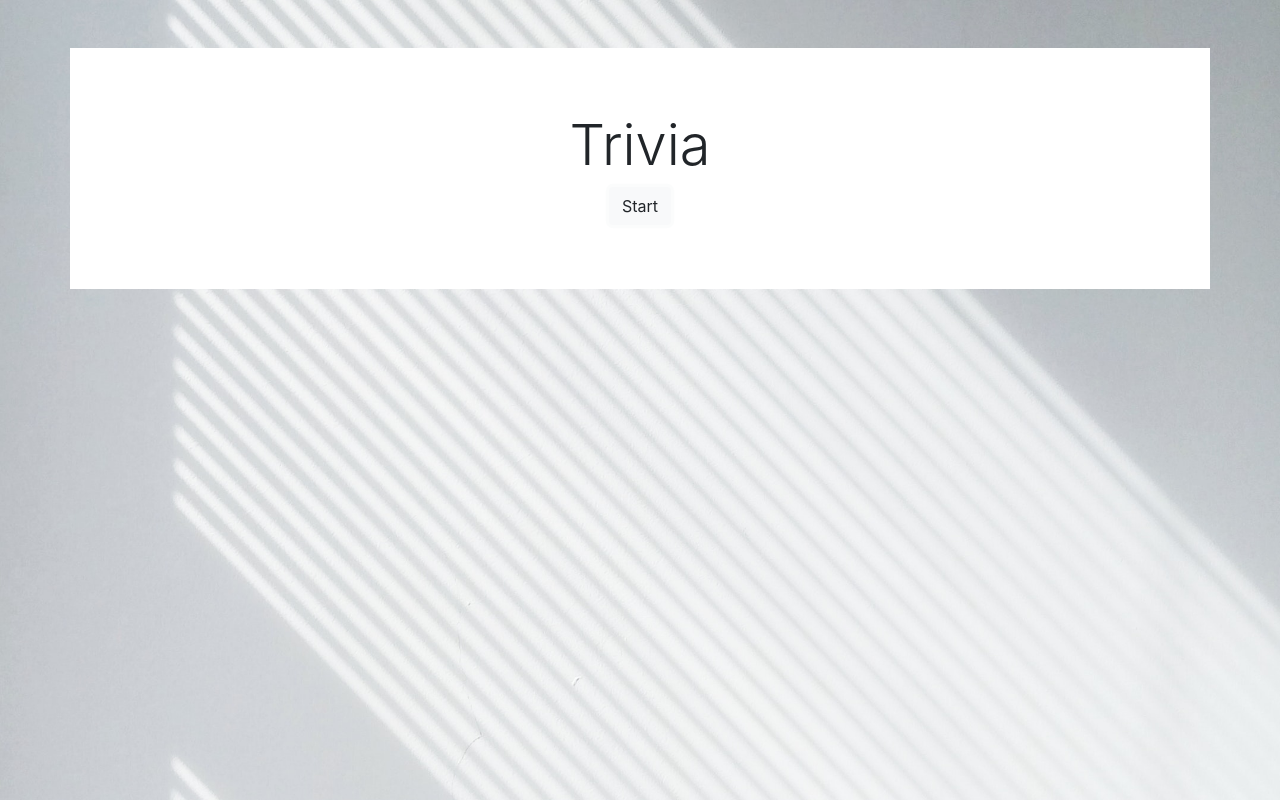
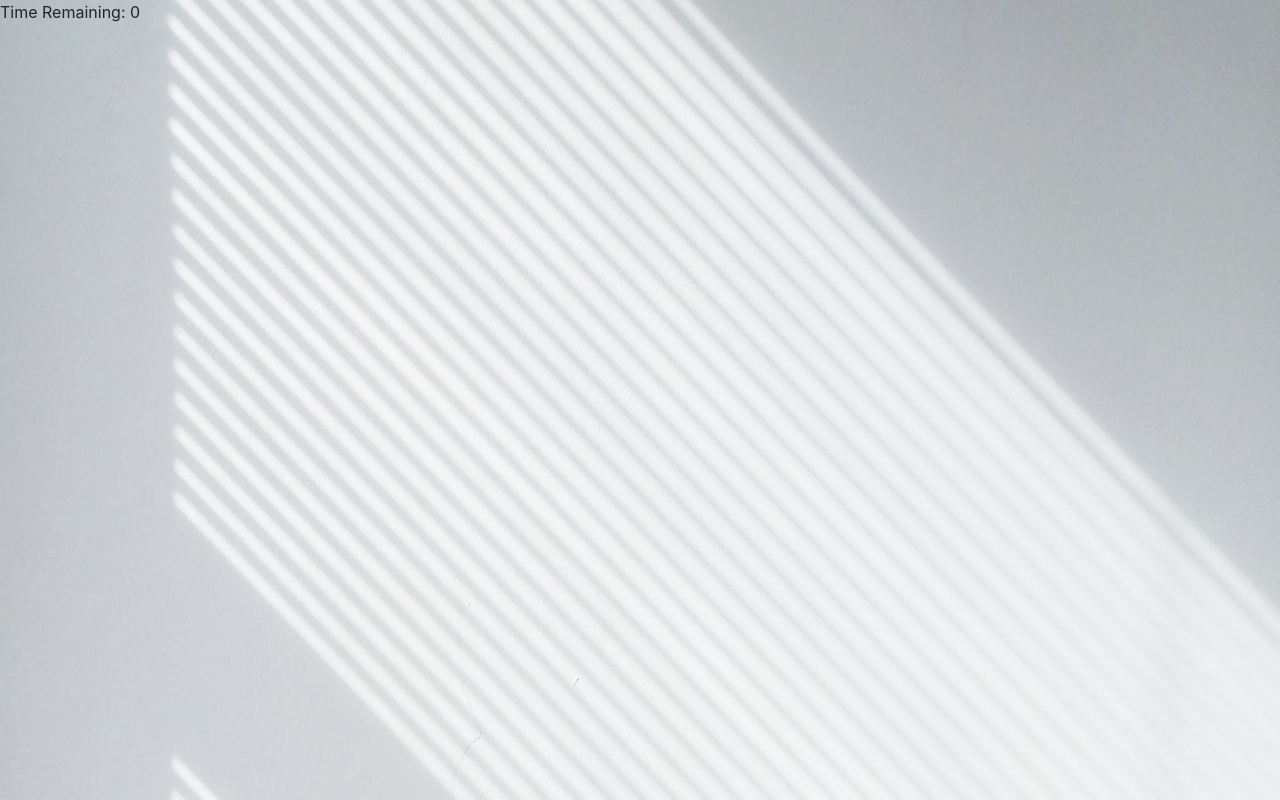
Before and after one commit to thedanielenrico/TriviaGame, a plain HTML site: page index.html in a window 1280 px wide. Both pictures are taken after a click on the button "Start". Drawn offline with nearby package versions, Linux system fonts and the light colour scheme.

Commit message:
Work on timer and question rendering

```diff
--- a/assets/css/style.css
+++ b/assets/css/style.css
@@ -3,3 +3,6 @@ body {
    background-size: 100%;
    background-attachment: fixed;
 }
+.jumbotron {
+    height: 500px;
+}
--- a/assets/javascript/app.js
+++ b/assets/javascript/app.js
@@ -1,9 +1,126 @@
-// create start scenario with button
-// start timer and show questions that takes user input
-// when user submits an answer, show them if they were correct or not
-// move onto next question
+var correct = 0;
+var incorrect = 0;
+var $app = $("#app");
+var questionIndex = 0;
+var timer = 15;
+var remainingTime;
+var isRunning = false;
 
-var questionArray = [{question: 'What color is the sky', answer: 'Blue', posibility: 'Red ', posibility:'Orange', posibility:'Green'}, {question: 'What color is George Washingtons white horse', answer: 'White', posibility: 'Red', posibility: 'Orange', posibility: 'Green'}];
+var questions = [
+    {
+        q: 'What color is the sky? ',
+        choices: ['Blue', 'Red ', 'Orange', 'Green'],
+        answer: 'Blue',
+    },
+    {
+        q: 'What color is George Washingtons white horse? ',
+        choices: ['White', 'Red', 'Orange', 'Green'],
+        answer: 'White',
+    }
+]
+
+function init() {
+    var $start = $("<button class='btn btn-secondary'>Start</button>");
+    $app.empty();
+    $start.on("click", showQuestion)
+    $app.append($start);
+    questionIndex = 0;
+    correct = 0;
+    incorrect = 0;
+}
+init();
 
 
-console.log(questionArray[0].answer);
+function showQuestion() {
+    $app.empty();
+    remainingTime = 15;
+    var question = questions[questionIndex];
+    var $question = $("<div>");
+    // var $clock = $("<div>Time Remaining: <span id='clock'>" + remainingTime + "</span></div>")
+    var $q = $("<h2>" + question.q + "</h2>");
+    var $button;
+    // timer = setInterval(decrement, 1000);
+    // isRunning = true;
+    // $question.append($clock);
+    $question.append($q);
+    for (var i = 0; i < question.choices.length; i++) {
+        $button = $("<button>" + question.choices[i] + "</button>")
+        $button.on("click", handleAnswerButton)
+        $question.append($button);
+    }
+    $question.append($q);
+    $app.append($question);
+    runTimer();
+}
+function handleAnswerButton() {
+    var value = $(this).text()
+    var answer = questions[0].value;
+    if (value === answer) {
+        console.log("You win")
+        correct++;
+    } else {
+        console.log("nah")
+        incorrect++;
+    }
+    questionIndex++;
+    showQuestion();
+}
+function stopTimer() {
+    isRunning = false;
+    clearInterval(timer);
+};
+function runTimer() {
+    if (!isRunning) {
+        timer = setInterval(decrement, 1000);
+        isRunning = true;
+    }
+};
+function decrement() {
+    var $clock = $("<div>Time Remaining: <span id='clock'>" + timer + "</span></div>");
+    $app.html($clock);
+    timer--;
+    if (timer === 0) {
+        stopTimer();
+    }
+}
+
+
+
+
+
+
+
+// var correctAnswers = 0;
+// var wrongAnswers = 0;
+// var timedOutAnswers = 0;
+// var timer = 15;
+// var qIndex;
+// var questionsCount = questions.length;
+// var isRunning = false;
+// var intervalId;
+
+
+// $("#buttonRestart").hide();
+// $("#buttonStart").on("click", function () {
+//     $("#trivia").hide();
+//     $("#buttonStart").hide();
+//     runTimer();
+
+// });
+// function runTimer() {
+//     if (!isRunning) {
+//         intervalId = setInterval(decrement, 1000);
+//         isRunning = true;
+//     }
+// };
+// function decrement() {
+//     $("#timerBox").html("<h4> Time Remaining: " + timer + "</h4>");
+//     timer--;
+//     if (timer === 0) {
+//         stopTimer();
+//     }
+// }
+// function stopTimer() {
+//     isRunning = false;
+//     clearInterval(intervalId);
+// }
--- a/index.html
+++ b/index.html
@@ -17,22 +17,21 @@
 </head>
 
 <body>
-    <div class="container">
+    <div id="app"></div>
+    <!-- <div class="container">
         <div class="row">
             <div class="jumbotron col bg-white rounded-0 text-center mt-5">
-                <h1 class="display-4">
+                <h1 class="display-4" id="trivia">
                     Trivia
                 </h1>
-                <button class="btn btn-light" id="button">
-                    Start
-                </button>
-                <div id="question">
-                    <div id="answers">
-                    </div>
-                </div>
+                <div id="timerBox"></div>
+                <button class="btn btn-light" id="buttonStart">Start</button>
+                <button class="btn btn-light" id="buttonRestart">Start</button>
+                <div id="questionDiv"></div>
+                <div id="answersDiv"></div>
             </div>
         </div>
-    </div>
+    </div> -->
 
 
     <script src="assets/javascript/app.js"></script>
```
